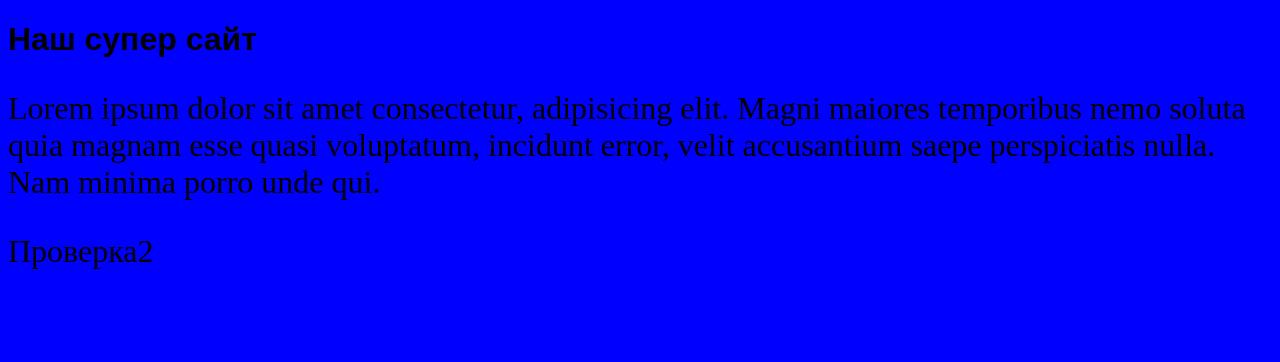
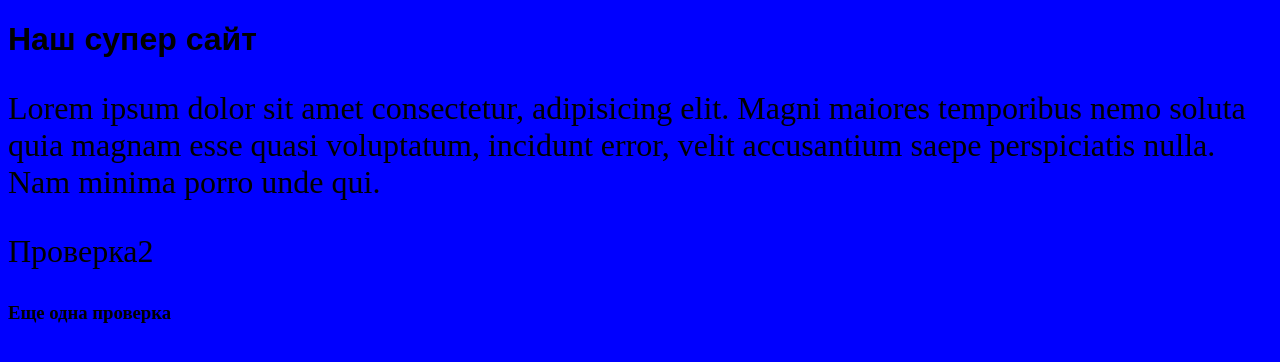
Before and after one commit to curtdp/gulpdemo, a website: page src/index.html in a window 1280 px wide. Drawn offline with nearby package versions, Linux system fonts and the light colour scheme; files that its build step writes are made by us from their sources.

Commit message:
Модификация в html

```diff
--- a/src/index.html
+++ b/src/index.html
@@ -11,6 +11,7 @@
   <h1>Наш супер сайт</h1>
   <p>Lorem ipsum dolor sit amet consectetur, adipisicing elit. Magni maiores temporibus nemo soluta quia magnam esse quasi voluptatum, incidunt error, velit accusantium saepe perspiciatis nulla. Nam minima porro unde qui.</p>
   <p>Проверка2</p>
+  <h3>Еще одна проверка</h3>
   <script src="js/main.js"></script>
 </body>
 </html>
```
